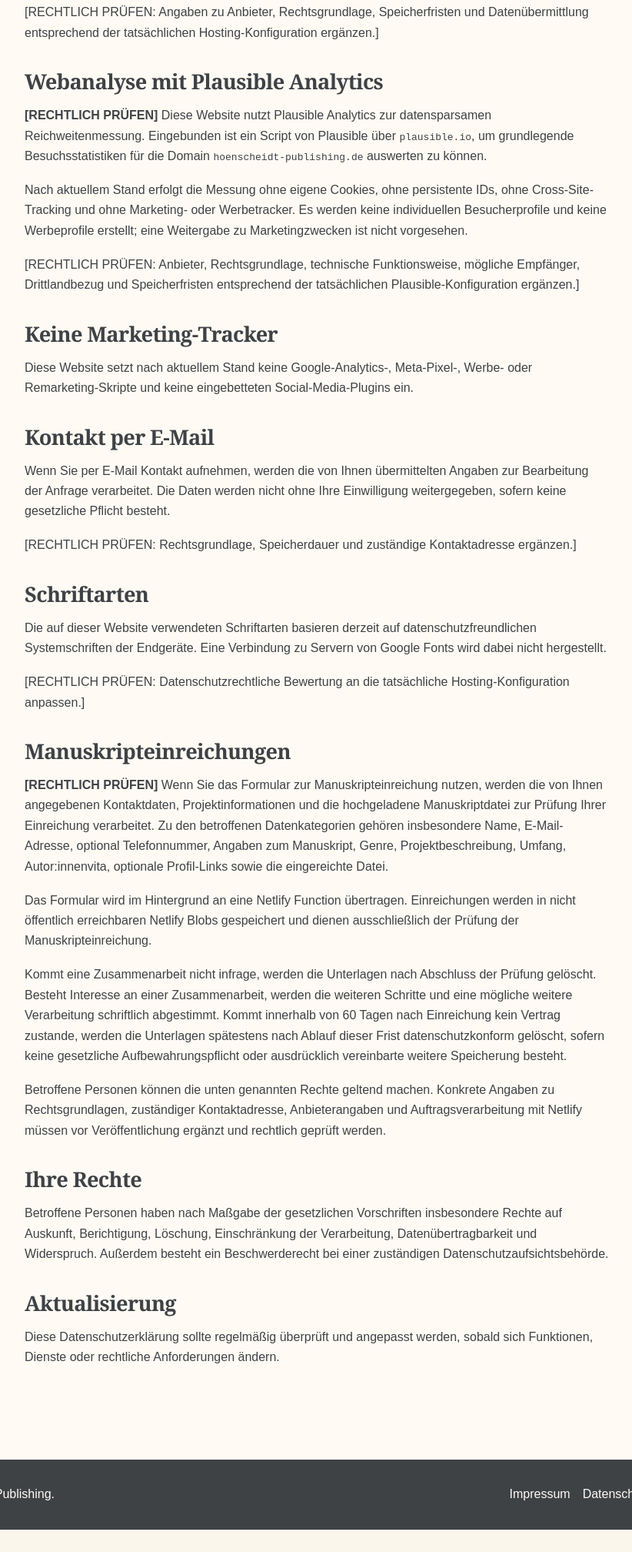
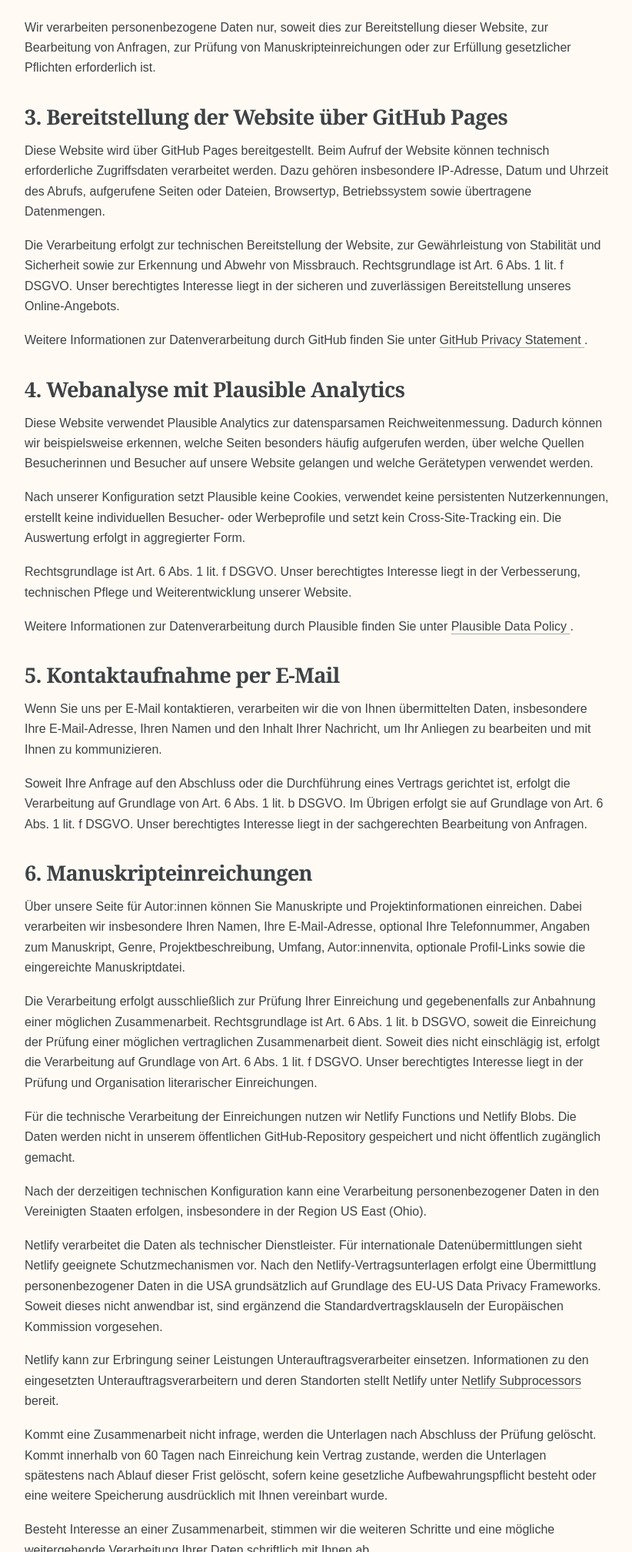
Before and after one commit to keitorandom/Verlagswebseite, a website: page datenschutz.html in a window 1280 px wide. Shown: the part 784-2800 px from the top of the page at 77% size, without its empty margins (228-1050 px from the left). Before the commit the page ends 2771 px from the top, so only its background shows below. Drawn offline with Linux system fonts and the light colour scheme.

Commit message:
Update datenschutz.html
aktualisierter Text

```diff
--- a/datenschutz.html
+++ b/datenschutz.html
@@ -6,27 +6,20 @@
     <title>Datenschutz | Hönscheidt Publishing</title>
     <meta
       name="description"
-      content="Datenschutzhinweise für eine einfache statische Website von Hönscheidt Publishing mit datensparsamer Reichweitenmessung."
+      content="Datenschutzerklärung von Hönscheidt Publishing."
     />
     <meta property="og:title" content="Datenschutz | Hönscheidt Publishing" />
     <meta
       property="og:description"
-      content="Datenschutzhinweise für Hönscheidt Publishing."
+      content="Datenschutzhinweise von Hönscheidt Publishing."
     />
     <meta property="og:type" content="website" />
     <meta
       property="og:url"
       content="https://hoenscheidt-publishing.de/datenschutz.html"
     />
-    <meta
-      property="og:image"
-      content="https://hoenscheidt-publishing.de/assets/images/social-sharing-placeholder.jpg"
-    />
-    <meta
-      property="og:image:alt"
-      content="[BITTE ERSETZEN] Social-Sharing-Bild von Hönscheidt Publishing"
-    />
     <link rel="stylesheet" href="assets/css/style.css" />
+
     <!-- Privacy-friendly analytics by Plausible -->
     <script
       async
@@ -46,8 +39,10 @@
       plausible.init();
     </script>
   </head>
+
   <body>
     <a class="skip-link" href="#main">Zum Inhalt springen</a>
+
     <header class="site-header">
       <div class="container header-inner">
         <!-- Hier muss das Logo rein -->
@@ -56,160 +51,302 @@
           href="index.html"
           aria-label="Zur Startseite"
         ></a>
+
         <button
           class="nav-toggle"
           type="button"
           aria-expanded="false"
           aria-controls="site-navigation"
         >
-          <span class="nav-toggle-line" aria-hidden="true"></span
-          ><span class="sr-only">Navigation öffnen</span>
+          <span class="nav-toggle-line" aria-hidden="true"></span>
+          <span class="sr-only">Navigation öffnen</span>
         </button>
+
         <nav class="site-nav" id="site-navigation" aria-label="Hauptnavigation">
-          <a href="index.html">Startseite</a
-          ><a href="index.html#buecher">Bücher</a
-          ><a href="index.html#verlag">Über den Verlag</a
-          ><a href="autorinnen.html">Für Autor:innen</a
-          ><a href="index.html#kontakt">Kontakt</a>
+          <a href="index.html">Startseite</a>
+          <a href="index.html#buecher">Bücher</a>
+          <a href="index.html#verlag">Über den Verlag</a>
+          <a href="autorinnen.html">Für Autor:innen</a>
+          <a href="index.html#kontakt">Kontakt</a>
         </nav>
       </div>
     </header>
+
     <main id="main" class="legal-page section">
       <div class="container narrow rich-text">
         <p class="eyebrow">Rechtliches</p>
+
         <h1>Datenschutzerklärung</h1>
+
+        <h2>1. Verantwortlicher</h2>
+
         <p>
-          <strong>[RECHTLICH PRÜFEN]</strong> Diese Vorlage beschreibt eine
-          einfache statische Website mit datensparsamer Reichweitenmessung, ohne
-          Newsletter, Benutzerkonten, Kommentare oder Kontaktformular. Vor
-          Veröffentlichung muss sie rechtlich geprüft und an die tatsächliche
-          Nutzung angepasst werden.
+          Verantwortlich für die Verarbeitung personenbezogener Daten auf dieser
+          Website ist:
         </p>
-        <h2>Verantwortliche Stelle</h2>
+
         <p>
-          [BITTE ERSETZEN: Name / Unternehmen]<br />[BITTE ERSETZEN:
-          Anschrift]<br />E-Mail: [BITTE ERSETZEN: E-Mail-Adresse]
+          Chris-Marvin Alexander Hönscheidt<br />
+          handelnd unter Hönscheidt Publishing<br />
+          Altstr. 24<br />
+          45359 Essen<br />
+          Deutschland
         </p>
-        <h2>Hosting über GitHub Pages</h2>
+
         <p>
-          Diese Website wird voraussichtlich über GitHub Pages bereitgestellt.
-          Beim Aufruf der Seiten können technisch notwendige Zugriffsdaten
-          verarbeitet werden, zum Beispiel IP-Adresse, Datum und Uhrzeit des
-          Abrufs, angeforderte Datei, übertragene Datenmenge sowie Browser- und
-          Betriebssysteminformationen. Diese Verarbeitung dient der sicheren und
-          zuverlässigen Auslieferung der Website.
+          E-Mail:
+          <a href="mailto:Verlag@hoenscheidt-publishing.com">
+            Verlag@hoenscheidt-publishing.com
+          </a>
         </p>
+
+        <h2>2. Allgemeine Hinweise zur Datenverarbeitung</h2>
+
         <p>
-          [RECHTLICH PRÜFEN: Angaben zu Anbieter, Rechtsgrundlage,
-          Speicherfristen und Datenübermittlung entsprechend der tatsächlichen
-          Hosting-Konfiguration ergänzen.]
+          Personenbezogene Daten sind alle Informationen, die sich auf eine
+          identifizierte oder identifizierbare natürliche Person beziehen. Dazu
+          gehören insbesondere Name, E-Mail-Adresse, IP-Adresse sowie Angaben,
+          die Sie im Rahmen einer Manuskripteinreichung übermitteln.
         </p>
-        <h2>Webanalyse mit Plausible Analytics</h2>
+
         <p>
-          <strong>[RECHTLICH PRÜFEN]</strong> Diese Website nutzt Plausible
-          Analytics zur datensparsamen Reichweitenmessung. Eingebunden ist ein
-          Script von Plausible über <code>plausible.io</code>, um grundlegende
-          Besuchsstatistiken für die Domain
-          <code>hoenscheidt-publishing.de</code> auswerten zu können.
+          Wir verarbeiten personenbezogene Daten nur, soweit dies zur
+          Bereitstellung dieser Website, zur Bearbeitung von Anfragen, zur
+          Prüfung von Manuskripteinreichungen oder zur Erfüllung gesetzlicher
+          Pflichten erforderlich ist.
         </p>
+
+        <h2>3. Bereitstellung der Website über GitHub Pages</h2>
+
         <p>
-          Nach aktuellem Stand erfolgt die Messung ohne eigene Cookies, ohne
-          persistente IDs, ohne Cross-Site-Tracking und ohne Marketing- oder
-          Werbetracker. Es werden keine individuellen Besucherprofile und keine
-          Werbeprofile erstellt; eine Weitergabe zu Marketingzwecken ist nicht
-          vorgesehen.
+          Diese Website wird über GitHub Pages bereitgestellt. Beim Aufruf der
+          Website können technisch erforderliche Zugriffsdaten verarbeitet
+          werden. Dazu gehören insbesondere IP-Adresse, Datum und Uhrzeit des
+          Abrufs, aufgerufene Seiten oder Dateien, Browsertyp, Betriebssystem
+          sowie übertragene Datenmengen.
         </p>
+
         <p>
-          [RECHTLICH PRÜFEN: Anbieter, Rechtsgrundlage, technische
-          Funktionsweise, mögliche Empfänger, Drittlandbezug und Speicherfristen
-          entsprechend der tatsächlichen Plausible-Konfiguration ergänzen.]
+          Die Verarbeitung erfolgt zur technischen Bereitstellung der Website,
+          zur Gewährleistung von Stabilität und Sicherheit sowie zur Erkennung
+          und Abwehr von Missbrauch. Rechtsgrundlage ist Art. 6 Abs. 1 lit. f
+          DSGVO. Unser berechtigtes Interesse liegt in der sicheren und
+          zuverlässigen Bereitstellung unseres Online-Angebots.
         </p>
-        <h2>Keine Marketing-Tracker</h2>
+
         <p>
-          Diese Website setzt nach aktuellem Stand keine Google-Analytics-,
-          Meta-Pixel-, Werbe- oder Remarketing-Skripte und keine eingebetteten
-          Social-Media-Plugins ein.
+          Weitere Informationen zur Datenverarbeitung durch GitHub finden Sie
+          unter
+          <a
+            href="https://docs.github.com/en/site-policy/privacy-policies/github-general-privacy-statement"
+            target="_blank"
+            rel="noopener noreferrer"
+          >
+            GitHub Privacy Statement
+          </a>.
         </p>
-        <h2>Kontakt per E-Mail</h2>
+
+        <h2>4. Webanalyse mit Plausible Analytics</h2>
+
         <p>
-          Wenn Sie per E-Mail Kontakt aufnehmen, werden die von Ihnen
-          übermittelten Angaben zur Bearbeitung der Anfrage verarbeitet. Die
-          Daten werden nicht ohne Ihre Einwilligung weitergegeben, sofern keine
-          gesetzliche Pflicht besteht.
+          Diese Website verwendet Plausible Analytics zur datensparsamen
+          Reichweitenmessung. Dadurch können wir beispielsweise erkennen,
+          welche Seiten besonders häufig aufgerufen werden, über welche Quellen
+          Besucherinnen und Besucher auf unsere Website gelangen und welche
+          Gerätetypen verwendet werden.
         </p>
+
         <p>
-          [RECHTLICH PRÜFEN: Rechtsgrundlage, Speicherdauer und zuständige
-          Kontaktadresse ergänzen.]
+          Nach unserer Konfiguration setzt Plausible keine Cookies, verwendet
+          keine persistenten Nutzerkennungen, erstellt keine individuellen
+          Besucher- oder Werbeprofile und setzt kein Cross-Site-Tracking ein.
+          Die Auswertung erfolgt in aggregierter Form.
         </p>
-        <h2>Schriftarten</h2>
+
         <p>
-          Die auf dieser Website verwendeten Schriftarten basieren derzeit auf
-          datenschutzfreundlichen Systemschriften der Endgeräte. Eine Verbindung
-          zu Servern von Google Fonts wird dabei nicht hergestellt.
+          Rechtsgrundlage ist Art. 6 Abs. 1 lit. f DSGVO. Unser berechtigtes
+          Interesse liegt in der Verbesserung, technischen Pflege und
+          Weiterentwicklung unserer Website.
         </p>
+
         <p>
-          [RECHTLICH PRÜFEN: Datenschutzrechtliche Bewertung an die tatsächliche
-          Hosting-Konfiguration anpassen.]
+          Weitere Informationen zur Datenverarbeitung durch Plausible finden Sie
+          unter
+          <a
+            href="https://plausible.io/data-policy"
+            target="_blank"
+            rel="noopener noreferrer"
+          >
+            Plausible Data Policy
+          </a>.
         </p>
-        <h2>Manuskripteinreichungen</h2>
+
+        <h2>5. Kontaktaufnahme per E-Mail</h2>
+
         <p>
-          <strong>[RECHTLICH PRÜFEN]</strong> Wenn Sie das Formular zur
-          Manuskripteinreichung nutzen, werden die von Ihnen angegebenen
-          Kontaktdaten, Projektinformationen und die hochgeladene
-          Manuskriptdatei zur Prüfung Ihrer Einreichung verarbeitet. Zu den
-          betroffenen Datenkategorien gehören insbesondere Name, E-Mail-Adresse,
-          optional Telefonnummer, Angaben zum Manuskript, Genre,
-          Projektbeschreibung, Umfang, Autor:innenvita, optionale Profil-Links
-          sowie die eingereichte Datei.
+          Wenn Sie uns per E-Mail kontaktieren, verarbeiten wir die von Ihnen
+          übermittelten Daten, insbesondere Ihre E-Mail-Adresse, Ihren Namen und
+          den Inhalt Ihrer Nachricht, um Ihr Anliegen zu bearbeiten und mit
+          Ihnen zu kommunizieren.
         </p>
+
         <p>
-          Das Formular wird im Hintergrund an eine Netlify Function übertragen.
-          Einreichungen werden in nicht öffentlich erreichbaren Netlify Blobs
-          gespeichert und dienen ausschließlich der Prüfung der
-          Manuskripteinreichung.
+          Soweit Ihre Anfrage auf den Abschluss oder die Durchführung eines
+          Vertrags gerichtet ist, erfolgt die Verarbeitung auf Grundlage von
+          Art. 6 Abs. 1 lit. b DSGVO. Im Übrigen erfolgt sie auf Grundlage von
+          Art. 6 Abs. 1 lit. f DSGVO. Unser berechtigtes Interesse liegt in der
+          sachgerechten Bearbeitung von Anfragen.
         </p>
+
+        <h2>6. Manuskripteinreichungen</h2>
+
+        <p>
+          Über unsere Seite für Autor:innen können Sie Manuskripte und
+          Projektinformationen einreichen. Dabei verarbeiten wir insbesondere
+          Ihren Namen, Ihre E-Mail-Adresse, optional Ihre Telefonnummer,
+          Angaben zum Manuskript, Genre, Projektbeschreibung, Umfang,
+          Autor:innenvita, optionale Profil-Links sowie die eingereichte
+          Manuskriptdatei.
+        </p>
+
+        <p>
+          Die Verarbeitung erfolgt ausschließlich zur Prüfung Ihrer Einreichung
+          und gegebenenfalls zur Anbahnung einer möglichen Zusammenarbeit.
+          Rechtsgrundlage ist Art. 6 Abs. 1 lit. b DSGVO, soweit die
+          Einreichung der Prüfung einer möglichen vertraglichen Zusammenarbeit
+          dient. Soweit dies nicht einschlägig ist, erfolgt die Verarbeitung auf
+          Grundlage von Art. 6 Abs. 1 lit. f DSGVO. Unser berechtigtes Interesse
+          liegt in der Prüfung und Organisation literarischer Einreichungen.
+        </p>
+
+        <p>
+          Für die technische Verarbeitung der Einreichungen nutzen wir Netlify
+          Functions und Netlify Blobs. Die Daten werden nicht in unserem
+          öffentlichen GitHub-Repository gespeichert und nicht öffentlich
+          zugänglich gemacht.
+        </p>
+
+        <p>
+          Nach der derzeitigen technischen Konfiguration kann eine Verarbeitung
+          personenbezogener Daten in den Vereinigten Staaten erfolgen,
+          insbesondere in der Region US East (Ohio).
+        </p>
+
+        <p>
+          Netlify verarbeitet die Daten als technischer Dienstleister. Für
+          internationale Datenübermittlungen sieht Netlify geeignete
+          Schutzmechanismen vor. Nach den Netlify-Vertragsunterlagen erfolgt
+          eine Übermittlung personenbezogener Daten in die USA grundsätzlich auf
+          Grundlage des EU-US Data Privacy Frameworks. Soweit dieses nicht
+          anwendbar ist, sind ergänzend die Standardvertragsklauseln der
+          Europäischen Kommission vorgesehen.
+        </p>
+
+        <p>
+          Netlify kann zur Erbringung seiner Leistungen
+          Unterauftragsverarbeiter einsetzen. Informationen zu den eingesetzten
+          Unterauftragsverarbeitern und deren Standorten stellt Netlify unter
+          <a
+            href="https://www.netlify.com/legal/subprocessors/"
+            target="_blank"
+            rel="noopener noreferrer"
+          >
+            Netlify Subprocessors
+          </a>
+          bereit.
+        </p>
+
         <p>
           Kommt eine Zusammenarbeit nicht infrage, werden die Unterlagen nach
-          Abschluss der Prüfung gelöscht. Besteht Interesse an einer
-          Zusammenarbeit, werden die weiteren Schritte und eine mögliche weitere
-          Verarbeitung schriftlich abgestimmt. Kommt innerhalb von 60 Tagen nach
+          Abschluss der Prüfung gelöscht. Kommt innerhalb von 60 Tagen nach
           Einreichung kein Vertrag zustande, werden die Unterlagen spätestens
-          nach Ablauf dieser Frist datenschutzkonform gelöscht, sofern keine
-          gesetzliche Aufbewahrungspflicht oder ausdrücklich vereinbarte weitere
-          Speicherung besteht.
+          nach Ablauf dieser Frist gelöscht, sofern keine gesetzliche
+          Aufbewahrungspflicht besteht oder eine weitere Speicherung ausdrücklich
+          mit Ihnen vereinbart wurde.
         </p>
+
         <p>
-          Betroffene Personen können die unten genannten Rechte geltend machen.
-          Konkrete Angaben zu Rechtsgrundlagen, zuständiger Kontaktadresse,
-          Anbieterangaben und Auftragsverarbeitung mit Netlify müssen vor
-          Veröffentlichung ergänzt und rechtlich geprüft werden.
+          Besteht Interesse an einer Zusammenarbeit, stimmen wir die weiteren
+          Schritte und eine mögliche weitergehende Verarbeitung Ihrer Daten
+          schriftlich mit Ihnen ab.
         </p>
-        <h2>Ihre Rechte</h2>
+
+        <h2>7. Empfänger und eingesetzte Dienstleister</h2>
+
         <p>
-          Betroffene Personen haben nach Maßgabe der gesetzlichen Vorschriften
-          insbesondere Rechte auf Auskunft, Berichtigung, Löschung,
-          Einschränkung der Verarbeitung, Datenübertragbarkeit und Widerspruch.
-          Außerdem besteht ein Beschwerderecht bei einer zuständigen
-          Datenschutzaufsichtsbehörde.
+          Personenbezogene Daten werden nur an Personen und Dienstleister
+          weitergegeben, soweit dies für die jeweiligen Zwecke erforderlich ist.
+          Dazu gehören insbesondere GitHub für die Bereitstellung der Website,
+          Plausible Analytics für die Reichweitenmessung sowie Netlify für
+          technische Funktionen und die Speicherung von
+          Manuskripteinreichungen.
         </p>
-        <h2>Aktualisierung</h2>
+
+        <h2>8. Schriftarten</h2>
+
         <p>
-          Diese Datenschutzerklärung sollte regelmäßig überprüft und angepasst
-          werden, sobald sich Funktionen, Dienste oder rechtliche Anforderungen
-          ändern.
+          Diese Website verwendet Systemschriften Ihres Endgeräts. Eine
+          Verbindung zu Servern von Google Fonts oder vergleichbaren externen
+          Schriftanbietern wird nicht hergestellt.
         </p>
+
+        <h2>9. Keine Marketing-Tracker</h2>
+
+        <p>
+          Diese Website verwendet keine Google-Analytics-, Meta-Pixel-, Werbe-
+          oder Remarketing-Skripte. Ebenso werden keine eingebetteten
+          Social-Media-Plugins eingesetzt, die beim bloßen Besuch der Website
+          automatisch Daten an soziale Netzwerke übertragen.
+        </p>
+
+        <h2>10. Ihre Rechte</h2>
+
+        <p>
+          Sie haben im Rahmen der gesetzlichen Voraussetzungen das Recht auf
+          Auskunft, Berichtigung, Löschung, Einschränkung der Verarbeitung,
+          Datenübertragbarkeit sowie Widerspruch gegen Verarbeitungen, die auf
+          Art. 6 Abs. 1 lit. f DSGVO beruhen.
+        </p>
+
+        <p>
+          Darüber hinaus haben Sie das Recht, sich bei einer
+          Datenschutzaufsichtsbehörde zu beschweren. Zuständig ist insbesondere:
+        </p>
+
+        <p>
+          Landesbeauftragte für Datenschutz und Informationsfreiheit
+          Nordrhein-Westfalen<br />
+          Kavalleriestraße 2–4<br />
+          40213 Düsseldorf<br />
+          E-Mail:
+          <a href="mailto:poststelle@ldi.nrw.de">
+            poststelle@ldi.nrw.de
+          </a>
+        </p>
+
+        <h2>11. Aktualität dieser Datenschutzerklärung</h2>
+
+        <p>
+          Diese Datenschutzerklärung wird angepasst, wenn sich technische
+          Funktionen, eingesetzte Dienste oder rechtliche Anforderungen ändern.
+        </p>
+
+        <p>Stand: Juli 2026</p>
       </div>
     </main>
+
     <footer class="site-footer">
       <div class="container footer-inner">
         <p>&copy; <span data-current-year>2026</span> Hönscheidt Publishing.</p>
+
         <nav aria-label="Rechtliche Links">
-          <a href="impressum.html">Impressum</a
-          ><a aria-current="page" href="datenschutz.html">Datenschutz</a
-          ><a href="autorinnen.html">Für Autor:innen</a>
+          <a href="impressum.html">Impressum</a>
+          <a aria-current="page" href="datenschutz.html">Datenschutz</a>
+          <a href="autorinnen.html">Für Autor:innen</a>
         </nav>
       </div>
     </footer>
+
     <script src="assets/js/main.js" defer></script>
   </body>
 </html>
```
